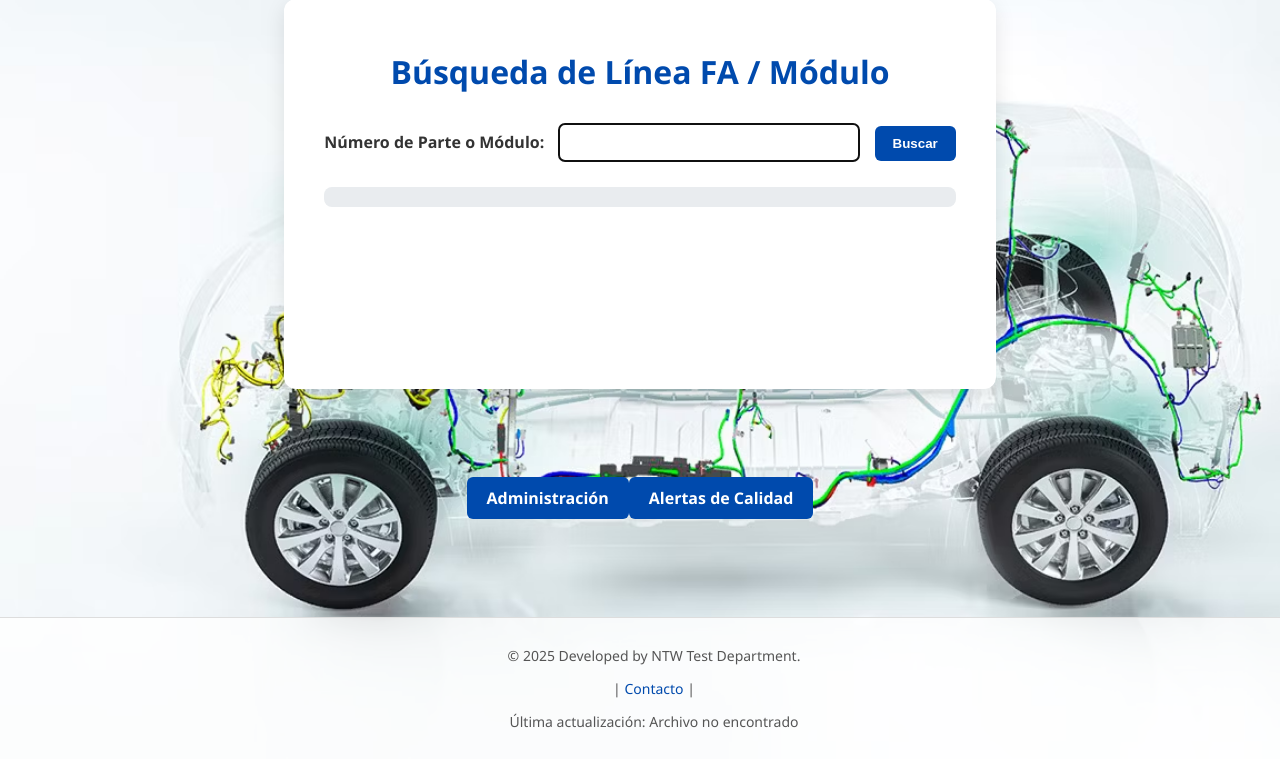
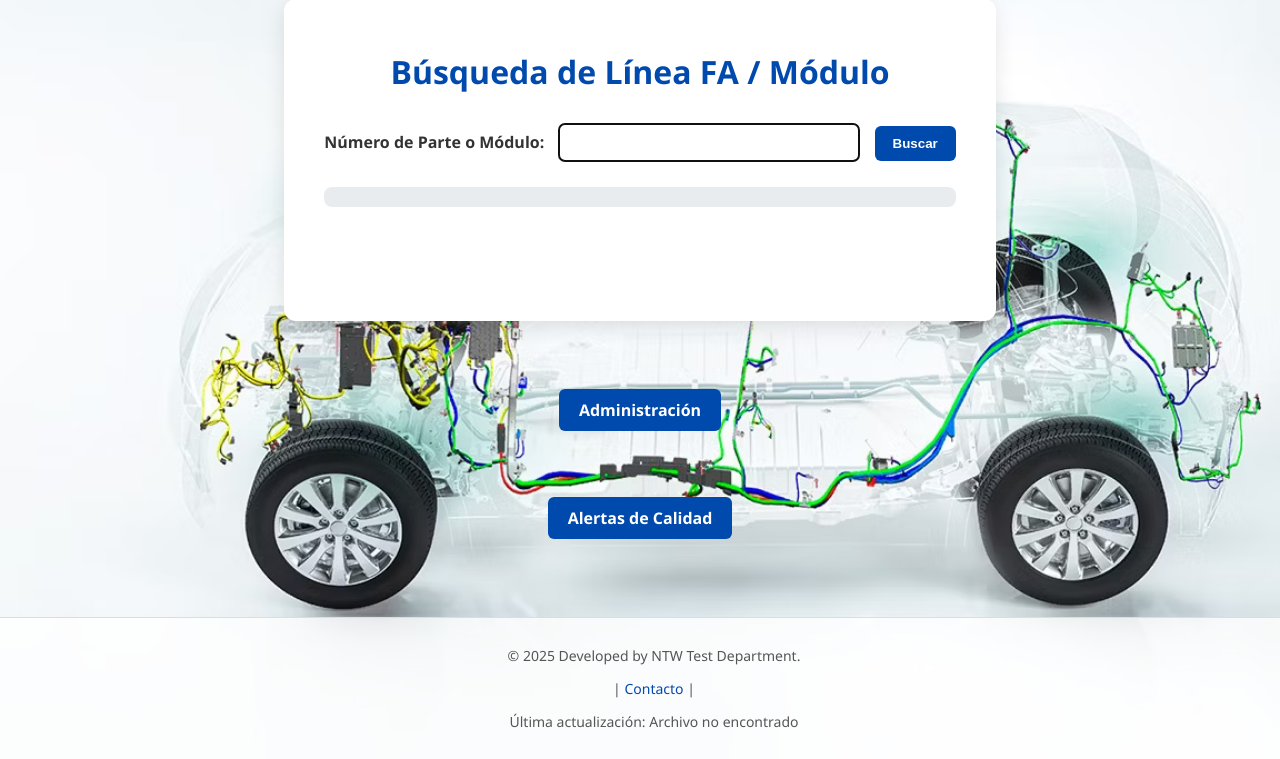
Before and after one commit to moisesrmz/WebAppLineFinder, a Flask app: page / in a window 1280 px wide. Shown: the part 41-800 px from the top of the page. Run offline with Flask 3, Linux system fonts and the light colour scheme.

Commit message:
ajuste de boton abajo

```diff
--- a/frontend/templates/index.html
+++ b/frontend/templates/index.html
@@ -95,10 +95,10 @@
             text-align: center;
         }
 
-        .center-button {
-            text-align: center;
-            margin: 20px 0;
+        .center-button + .center-button {
+            margin-top: 10px;
         }
+
 
         .btn {
             display: inline-block;
@@ -151,7 +151,9 @@
     <!-- 🔘 Botones -->
     <div class="center-button">
         <a href="{{ url_for('auth.login') }}" class="btn">Administración</a>
-        <br>
+    </div>
+
+    <div class="center-button">
         <a href="{{ url_for('views.alertas_calidad') }}" class="btn">Alertas de Calidad</a>
     </div>
 
```
